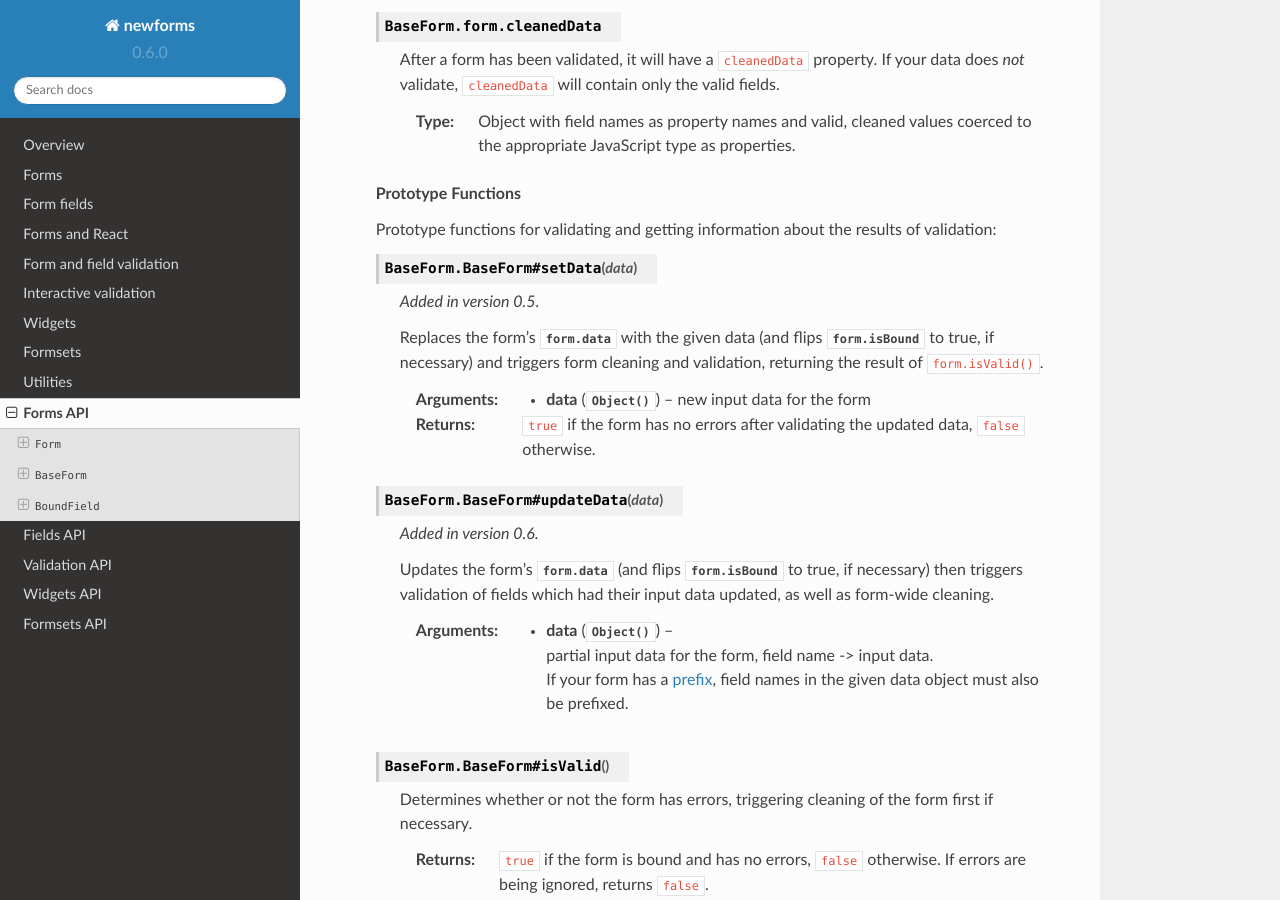
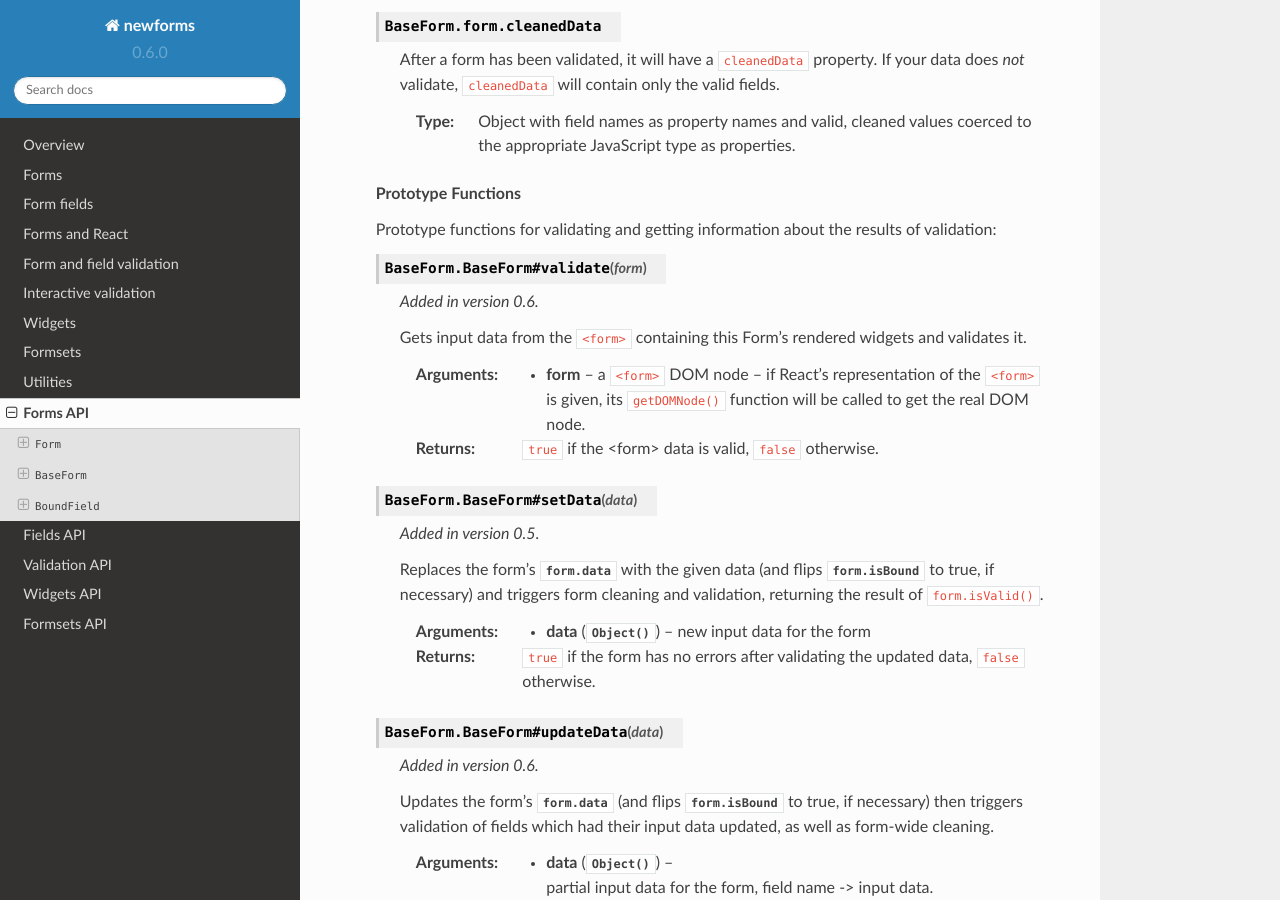
Before and after one commit to insin/newforms, a Sphinx documentation site: the page built from docs/forms_api.rst, in a window 1280 px wide and 900 px high, scrolled down 3364 px. Built offline with Sphinx 7.4.7 and the Read the Docs theme 2.0.0, drawn with Linux system fonts in a browser that asks for light colours.

Commit message:
Added BaseForm#validate to remove a manual step from common full-form validation usage

```diff
--- a/docs/forms_api.rst
+++ b/docs/forms_api.rst
@@ -195,6 +195,21 @@ Forms API
 
    Prototype functions for validating and getting information about the results
    of validation:
+
+   .. js:function:: BaseForm#validate(form)
+
+      .. versionadded:: 0.6
+
+      Gets input data from the ``<form>`` containing this Form's rendered widgets
+      and validates it.
+
+      :param form:
+        a ``<form>`` DOM node -- if React's representation of the ``<form>``
+        is given, its ``getDOMNode()`` function will be called to get the real
+        DOM node.
+
+      :return:
+         ``true`` if the <form> data is valid, ``false`` otherwise.
 
    .. js:function:: BaseForm#setData(data)
 
--- a/docs/interactive_validation.rst
+++ b/docs/interactive_validation.rst
@@ -1,6 +1,12 @@
 ======================
 Interactive validation
 ======================
+
+By default, validating form input is left in your hands, typically by hooking
+into a ``<form>``'s ``onSubmit`` event and passing the ``<form>`` DOM node into
+``Form.validate()``. While the ``onSubmit`` event is always needed to determine
+that the user is done with form input, it can also be useful to provide feedback
+as they work their way through the form's fields.
 
 To validate individual form fields as the user interacts with them, you can pass
 a ``validation`` argument when instantiating a Form or Field.
```
Also changed, not shown: 1 other file.
